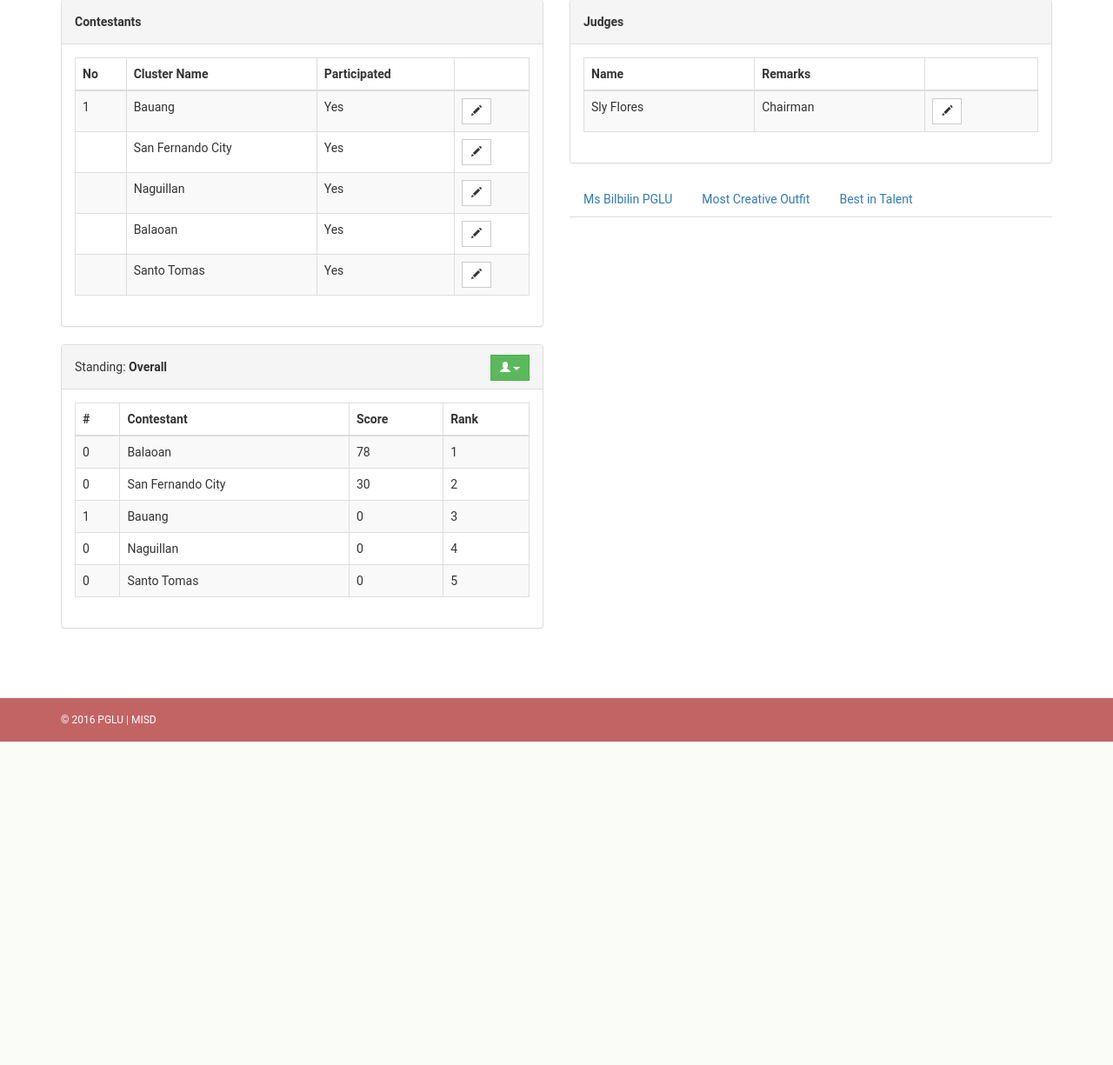
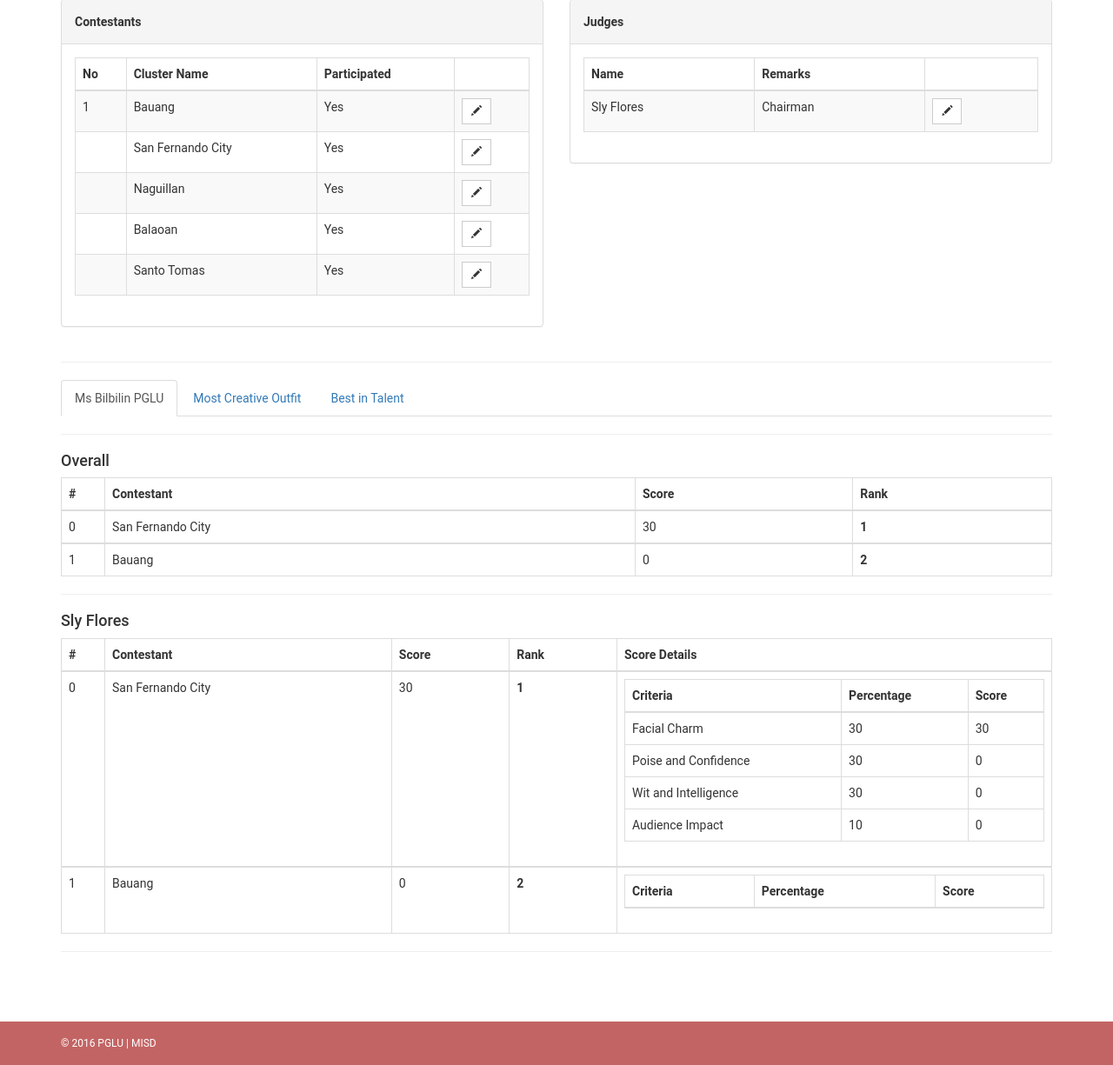
Before and after one commit to sly14flores/tabulation, a PHP site: page /tabulator/index.php in a window 1280 px wide. Shown: the part 347-1572 px from the top of the page at 87% size. Before the commit the page ends 1200 px from the top, so only its background shows below. Run offline with PHP 8.4, Linux system fonts and the light colour scheme; data comes from the database, SQL or seed files in the repository; lists and menus that the app fills with data are empty.

Commit message:
modified tabulator dashboard

```diff
--- a/tabulator/controllers/dashboard.js
+++ b/tabulator/controllers/dashboard.js
@@ -3,128 +3,24 @@ var app = angular.module('dashboard', ['block-ui','bootstrap-notify','bootstrap-
 app.controller('dashboardCtrl',function($window,$timeout,$interval,$http,$scope,bootstrapNotify,blockUI,bootstrapModal) {
 
 	$scope.views = {};
+	$scope.views.portionIndex = 0;
 
-	$scope.views.filter = 'Overall';
-	$scope.views.opt = {id: 0, name: 'Overall'};
-	$scope.views.tabulation = 0;
-	$scope.views.tabulationIndex = 0;
-
-	$scope.views.declareWinners = false;
+	/*
+	** startup
+	*/
 
 	$http({
 	  method: 'POST',
 	  url: 'controllers/dashboard.php?r=startup'
 	}).then(function mySucces(response) {
 
+		$scope.judges_list = response.data['judges_list'];
+		$scope.contestants_list = response.data['contestants_list'];
 		$scope.portions = response.data['portions'];
-		$scope.judges = response.data['judges'];
-		$scope.judges_list = response.data['judges_list'];
-		$scope.contestants = response.data['contestants'];
-		$scope.contestants_list = response.data['contestants_list'];
-
-		// $scope.winners = response.data['winners'];
-		// $scope.consolations = response.data['consolations'];
 
 	}, function myError(response) {
 
 	});
-
-
-	/*
-	** standing
-	*/
-
-	$http({
-	  method: 'POST',
-	  url: 'controllers/dashboard.php?r=standing',
-	  data: {id: 0}
-	}).then(function mySucces(response) {
-
-		$scope.standing = response.data;
-
-	}, function myError(response) {
-
-	});
-
-	/* $interval(function() {
-
-		$scope.loadStanding($scope.views.opt);
-
-	},2000); */
-
-	$scope.loadStanding = function(opt) {
-
-		$scope.views.declareWinners = true;
-
-		if (opt.name == 'Overall') $scope.views.declareWinners = false;
-
-		// blockUI.show();
-		$scope.views.opt = opt;
-		$scope.views.filter = opt.name;
-
-		$http({
-		  method: 'POST',
-		  url: 'controllers/dashboard.php?r=standing',
-		  data: {id: opt.id}
-		}).then(function mySucces(response) {
-
-			$scope.standing = response.data;
-			// blockUI.hide();
-
-		}, function myError(response) {
-
-		});
-
-	}
-
-	$scope.tabulation = function(id) {
-
-		$scope.views.tabulation = id;
-
-		$http({
-		  method: 'POST',
-		  url: 'controllers/dashboard.php?r=tabulation',
-		  data: {id: id}
-		}).then(function mySucces(response) {
-
-			$scope.views.contestant_no = "No. "+response.data['contestant']['no']+":";
-			$scope.views.contestant = response.data['contestant']['cluster_name'];
-			$scope.views.judges = response.data['judges'];
-
-		}, function myError(response) {
-
-		});
-
-	}
-
-	$interval(function() {
-
-		if ($scope.views.tabulation != 0) $scope.tabulation($scope.views.tabulation);
-
-	},2000);
-
-	$scope.declareWinners = function() {
-
-		bootstrapModal.confirm($scope,'Confirmation','Are you sure you want to declare winners?',function() { winners(); },function() {});
-
-		function winners() {
-
-			$http({
-			  method: 'POST',
-			  url: 'controllers/dashboard.php?r=winners',
-			  data: $scope.standing
-			}).then(function mySucces(response) {
-
-				$scope.winners = response.data['winners'];
-				$scope.consolations = response.data['consolations'];
-
-			}, function myError(response) {
-
-			});
-
-		};
-
-	};
 
 	$scope.editContestant = function(contestant) {
 
@@ -224,31 +120,27 @@ app.controller('dashboardCtrl',function($window,$timeout,$interval,$http,$scope,
 			  data: {id: id, remarks: $scope.judge_status.remarks}
 			}).then(function mySucces(response) {
 
-		$scope.judges_list = response.data['judges_list'];
+			$scope.judges_list = response.data['judges_list'];
 
 			}, function myError(response) {
 
 			});
 
-		}
+		};
 
 	};
 
-	$scope.printWinners = function() {
+	$scope.logIndex = function(scope,index,portion) {
 
-		window.open("reports/winners.php");
+		scope.views.portionIndex = index;
+		// if (scope.views.currentContestant) scope.tabulate(scope.views.currentContestant,portion.id);
+		// scope.views.currentPortion = portion.description;
+		// scope.views.currentPortionId = portion.id;
 
-	};
-
-	$scope.printConsolations = function() {
-
-		window.open("reports/consolation-prizes.php");
-
-	};
-
-	$scope.logIndex = function(scope,index) {
-
-		scope.views.tabulationIndex = index;
+		// $timeout(function() {
+			// scope.refreshStanding(scope);
+			// scope.portionContestants();
+		// },300);
 
 	};
 
--- a/tabulator/controllers/dashboard.php
+++ b/tabulator/controllers/dashboard.php
@@ -14,22 +14,93 @@ switch ($_GET['r']) {
 	$con = new pdo_db();
 
 	$portions = $con->getData("SELECT * FROM portions");
-	$portion_id = (count($portions ))?$portions[0]['id']:0;
 
-	# for dropdown
-	$judges = $con->getData("SELECT id, CONCAT(first_name, ' ', last_name) name FROM judges");
-	# for table
+	# for tables
 	$judges_list = $con->getData("SELECT id, CONCAT(first_name, ' ', last_name) name, remarks FROM judges");
-	# for dropdown
+	$contestants_list = $con->getData("SELECT id, IF(no=0,'',no) cn, cluster_name, IF(is_active=1,'Yes','No') participated FROM contestants");
 	$_contestants = $con->getData("SELECT * FROM contestants WHERE is_active = 1 ORDER BY no");
-	$contestants = portionContestants($_contestants,$portion_id);
-	# for table
-	$contestants_list = $con->getData("SELECT id, IF(no=0,'',no) cn, cluster_name, IF(is_active=1,'Yes','No') participated FROM contestants");
 
-	// $winners = $con->getData("SELECT (SELECT no FROM contestants WHERE id = contestant_id) no, (SELECT cluster_name FROM contestants WHERE id = contestant_id) name, overall_score, place FROM winners");
-	// $consolations = $con->getData("SELECT (SELECT no FROM contestants WHERE id = contestant_id) no, (SELECT cluster_name FROM contestants WHERE id = contestant_id) name, overall_score, place FROM consolation_prizes");
+	foreach ($portions as $i => $portion) {
 
-	$response = array("portions"=>$portions,"judges"=>$judges,"contestants"=>$contestants,"contestants_list"=>$contestants_list,"judges_list"=>$judges_list);
+		$portions[$i]['judges'] = [];
+		$portions[$i]['overall'] = [];
+
+		# judges
+		foreach ($judges_list as $judge) {
+
+			$contestants = portionContestants($_contestants,$portion['id']);
+			$contestants_overall = $contestants;
+
+			$rank_per_judge = [];
+			foreach ($contestants as $ii => $contestant) {
+
+				$scores = $con->getData("SELECT (SELECT criteria.description FROM criteria WHERE criteria.id = scores.criteria_id) description, (SELECT criteria.percentage FROM criteria WHERE criteria.id = scores.criteria_id) percentage, scores.score FROM scores LEFT JOIN criteria ON scores.criteria_id = criteria.id WHERE scores.contestant_id = $contestant[id] AND scores.judge_id = $judge[id] AND criteria.portion_id = $portion[id]");
+				$contestants[$ii]['scores'] = $scores;
+				$total_scores = 0;
+				foreach ($scores as $s) {
+					$total_scores += $s['score'];
+				};
+				$contestants[$ii]['total_scores'] = $total_scores;
+
+				$rank_per_judge[] = $total_scores;
+
+			};
+
+			array_multisort($rank_per_judge, SORT_DESC, $contestants);
+
+			foreach ($contestants as $ii => $contestant) {
+
+				$contestants[$ii]['rank'] = $ii+1;
+
+			}
+
+			$judge['contestants'] = $contestants;
+
+			$portions[$i]['judges'][] = $judge;
+
+		};
+		#
+
+		# overall
+		$rank_overall = [];
+		foreach ($contestants_overall as $ii => $contestant_overall) {
+
+			$contestant_overall['overall_total_scores'] = 0;
+
+			foreach ($portions[$i]['judges'] as $judge) {
+
+				foreach ($judge['contestants'] as $contestant_scores) {
+
+					if ($contestant_scores['id'] == $contestant_overall['id']) {
+
+						$contestant_overall['overall_total_scores'] += $contestant_scores['total_scores'];
+
+					};
+
+				};
+
+
+
+			};
+
+			$rank_overall[] = $contestant_overall['overall_total_scores'];
+
+			$portions[$i]['overall'][] = $contestant_overall;
+
+		};
+
+		array_multisort($rank_overall, SORT_DESC, $portions[$i]['overall']);
+
+		foreach ($portions[$i]['overall'] as $ii => $overall) {
+
+			$portions[$i]['overall'][$ii]['overall_rank'] = $ii+1;
+
+		};
+		#
+
+	};
+
+	$response = array("portions"=>$portions,"contestants_list"=>$contestants_list,"judges_list"=>$judges_list);
 
 	echo json_encode($response);
 
--- a/tabulator/index.php
+++ b/tabulator/index.php
@@ -111,107 +111,8 @@ $preferences = ($con->getData("SELECT * FROM preferences WHERE id = 1"))[0];
 							</table>
 						</div>
 					</div>
-					<div class="panel panel-default">
-						<div class="panel-heading">Standing: <strong>{{views.filter}}</strong>
-							<div class="pull-right" >
-								<div class="dropdown">
-								  <button class="btn btn-success dropdown-toggle btn-xs" type="button" data-toggle="dropdown" aria-expanded="true" style="padding: 5px 10px;">
-									<span class="glyphicon glyphicon-user"></span>
-									<span class="caret"></span>
-								  </button>
-								  <ul class="dropdown-menu" role="menu">
-									<li role="presentation"><a role="menuitem" tabindex="-1" href="javascript:;" ng-click="loadStanding({id: 0, name: 'Overall'})">Overall</a></li>
-									<li ng-repeat="judge in judges" role="presentation"><a role="menuitem" tabindex="-1" href="javascript:;" ng-click="loadStanding(judge)">{{judge.name}}</a></li>
-								  </ul>
-								</div>
-							</div>
-						</div>
-						<div class="panel-body">
-						<div class="table-responsive">
-							<table class="table table-striped table-bordered table-hover">
-								<thead>
-									<tr><th>#</th><th>Contestant</th><th>Score</th><th>Rank</th></tr>
-								</thead>
-								<tbody>
-									<tr ng-repeat="contestant in standing">
-										<td>{{contestant.no}}</td>
-										<td>{{contestant.name}}</td>
-										<td>{{contestant.score}}</td>
-										<td>{{$index+1}}</td>
-									</tr>
-								</tbody>
-							</table>
-						</div>
-						<!--<div class="panel-footer">
-							<a href="#" class="pull-right btn btn-primary" ng-disabled="views.declareWinners" ng-click="declareWinners()">Declare Winners</a>
-							<div style="clear: both;"></div>
-						</div>-->
-						</div>
-					</div>
-					<!--<div class="panel panel-default">
-						<div class="panel-heading">
-							<strong>Winners</strong>
-							<div class="pull-right" >
-								<div class="dropdown">
-								  <button class="btn btn-success dropdown-toggle btn-xs" type="button" data-toggle="dropdown" aria-expanded="true" style="padding: 5px 10px;">
-									<span class="glyphicon glyphicon-cog"></span>
-									<span class="caret"></span>
-								  </button>
-								  <ul class="dropdown-menu" role="menu">
-									<li role="presentation"><a role="menuitem" tabindex="-1" href="javascript:;" ng-click="printWinners()">Print</a></li>
-								  </ul>
-								</div>
-							</div>
-						</div>
-						<div class="panel-body">
-							<table class="table table-striped table-bordered table-hover">
-								<thead>
-									<tr><th>No</th><th>Cluster Name</th><th>Score</th><th>Place</th></tr>
-								</thead>
-								<tbody>
-									<tr ng-repeat="winner in winners">
-										<td>{{winner.no}}</td>
-										<td>{{winner.name}}</td>
-										<td>{{winner.overall_score}}</td>
-										<td>{{winner.place}}</td>
-									</tr>
-								</tbody>
-							</table>
-						</div>
-					</div>-->
-					<!--<div class="panel panel-default">
-						<div class="panel-heading">
-							<strong>Consolation Prize</strong>
-							<div class="pull-right" >
-								<div class="dropdown">
-								  <button class="btn btn-success dropdown-toggle btn-xs" type="button" data-toggle="dropdown" aria-expanded="true" style="padding: 5px 10px;">
-									<span class="glyphicon glyphicon-cog"></span>
-									<span class="caret"></span>
-								  </button>
-								  <ul class="dropdown-menu" role="menu">
-									<li role="presentation"><a role="menuitem" tabindex="-1" href="javascript:;" ng-click="printConsolations()">Print</a></li>
-								  </ul>
-								</div>
-							</div>
-						</div>
-						<div class="panel-body">
-							<table class="table table-striped table-bordered table-hover">
-								<thead>
-									<tr><th>No</th><th>Cluster Name</th><th>Score</th></tr>
-								</thead>
-								<tbody>
-									<tr ng-repeat="consolation in consolations">
-										<td>{{consolation.no}}</td>
-										<td>{{consolation.name}}</td>
-										<td>{{consolation.overall_score}}</td>
-									</tr>
-								</tbody>
-							</table>
-						</div>
-					</div>-->
                 </div>
                 <div class="col-md-6">
-
 					<div class="panel panel-default">
 						<div class="panel-heading">
 							<strong>Judges</strong>
@@ -235,79 +136,65 @@ $preferences = ($con->getData("SELECT * FROM preferences WHERE id = 1"))[0];
 							</table>
 						</div>
 					</div>
-
+                </div>
+            </div>
+			<hr>
+			<div class="row">
+                <div class="col-md-12">
 				  <ul class="nav nav-tabs" role="tablist">
 					<li ng-repeat="portion in portions" role="presentation" ng-class="{'active': views.portionIndex == $index}"><a href="#portion{{portion.id}}" aria-controls="portion{{portion.id}}" role="tab" data-toggle="tab" ng-click="logIndex(this,$index,portion)">{{portion.description}}</a></li>
 				  </ul>
-
 				  <div class="tab-content">
 					<div ng-repeat="portion in portions" role="tabpanel" class="tab-pane" ng-class="{'active': views.portionIndex == $index}" id="portion{{portion.id}}">
 						<hr>
-							<div class="panel panel-default">
-								<div class="panel-heading">
-									<div class="pull-left" >
-										<div class="dropdown">
-										  <button class="btn btn-success dropdown-toggle btn-xs" type="button" data-toggle="dropdown" aria-expanded="true" style="padding: 5px 10px;">
-											<span class="glyphicon glyphicon-user"></span>
-											<span class="caret"></span>
-										  </button>
-										  <ul class="dropdown-menu" role="menu">
-											<li ng-repeat="contestant in contestants" role="presentation" style="padding: 10px;"><a role="menuitem" tabindex="-1" href="javascript:;" ng-click="tabulation(contestant.id)"><span style="border: 0!important;" ng-show="contestant.no != 0?true:false">#{{contestant.no}}:</span>&nbsp;&nbsp;<strong>{{contestant.cluster_name}}</strong></a></li>
-										  </ul>
-										</div>
-									</div>
-								&nbsp;Tabulation: <span style="border: 0!important;" ng-show="views.contestant_no != 0?true:false">{{views.contestant_no}}</span>&nbsp;&nbsp;<strong>{{views.contestant}}</strong>
-								</div>
-								<div class="panel-body">
-								<div class="table-responsive">
 						<div>
-
-									  <!-- Nav tabs -->
-									  <ul class="nav nav-tabs" role="tablist">
-										<li ng-repeat="judge in views.judges" role="presentation" ng-class="{'active': views.tabulationIndex == $index}"><a href="#judge{{$index}}" aria-controls="judge{{$index}}" role="tab" data-toggle="tab" ng-click="logIndex(this,$index)">{{judge.name}}</a></li>
-									  </ul>
-
-									  <!-- Tab panes -->
-									  <div class="tab-content">
-										<hr>
-										<div ng-repeat="judge in views.judges" role="tabpanel" class="tab-pane" ng-class="{'active': views.tabulationIndex == $index}" id="judge{{$index}}">
-											<div class="panel panel-primary">
-												<div class="panel-heading">
-													{{judge.name}}
-												</div>
-												<div class="panel-body">
-													<table class="table table-striped table-bordered table-hover">
+							<h4>Overall</h4>
+							<table class="table table-bordered">
 								<thead>
-															<tr><th>Criteria</th><th>Percentage</th><th>Score</th></tr>
+									<tr>
+										<th style="width: 50px;">#</th><th>Contestant</th><th>Score</th><th>Rank</th>
+									</tr>
 								</thead>
-														<tbody>
-															<tr ng-repeat="score in judge.scores">
-																<td>{{score.description}}</td>
-																<td>{{score.percentage}}</td>
-																<td>{{score.score}}</td>
+								<tbody ng-repeat="o in portion.overall">
+									<tr>
+										<td>{{o.no}}</td><td>{{o.cluster_name}}</td><td>{{o.overall_total_scores}}</td><td><strong>{{o.overall_rank}}</strong></td>
 									</tr>
 								</tbody>
 							</table>
+							<hr>
 						</div>
-												<div class="panel-footer">
-													Total: <strong>{{judge.total_score}}</strong>
+						<div ng-repeat="jud in portion.judges">
+							<h4>{{jud.name}}</h4>
+							<table class="table table-bordered">
+								<thead>
+									<tr>
+										<th style="width: 50px;">#</th><th>Contestant</th><th>Score</th><th>Rank</th><th style="width: 500px;">Score Details</th>
+									</tr>
+								</thead>
+								<tbody ng-repeat="con in jud.contestants">
+									<tr>
+										<td>{{con.no}}</td><td>{{con.cluster_name}}</td><td>{{con.total_scores}}</td><td><strong>{{con.rank}}</strong></td>
+										<td>
+											<table class="table table-bordered">
+												<thead>
+													<tr>
+														<th>Criteria</th><th>Percentage</th><th>Score</th>
+													</tr>
+												</thead>
+												<tbody>
+													<tr ng-repeat="score in con.scores">
+														<td>{{score.description}}</td><td>{{score.percentage}}</td><td>{{score.score}}</td>
+													</tr>
+												</tbody>
+											</table>
+										</td>
+									</tr>
+								</tbody>
+							</table>
+							<hr>
 						</div>
 					</div>
 				  </div>
-									  </div>
-
-									</div>
-
-
-								</div>
-								<!--<div class="panel-footer">
-									<a href="#" class="btn btn-default btn-block"> <i class="glyphicon glyphicon-repeat"></i> Just A Small Footer Button</a>
-								</div>-->
-								</div>
-							</div>
-						</div>
-					</div>
-
 				</div>
 			</div>
         </div>
```
Also changed, not shown: controllers/dashboard.js (line endings or trailing spaces), 1 other file. Lines whose indentation alone changed are shown as unchanged.
